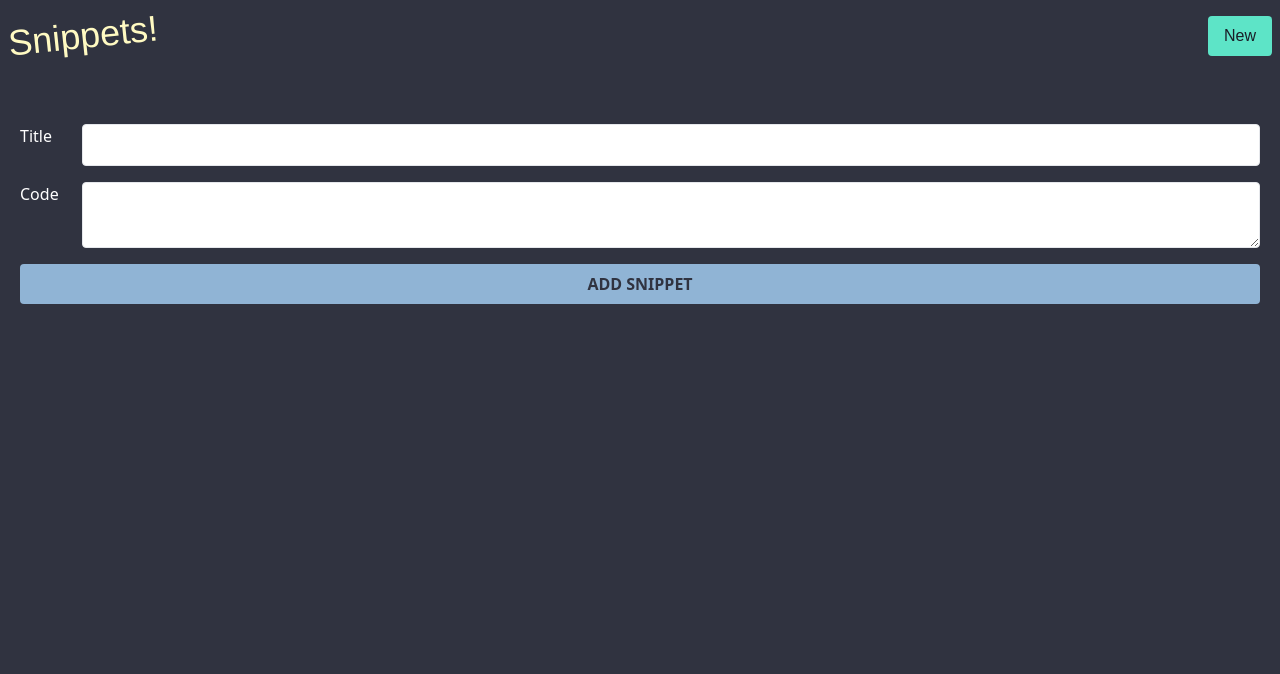
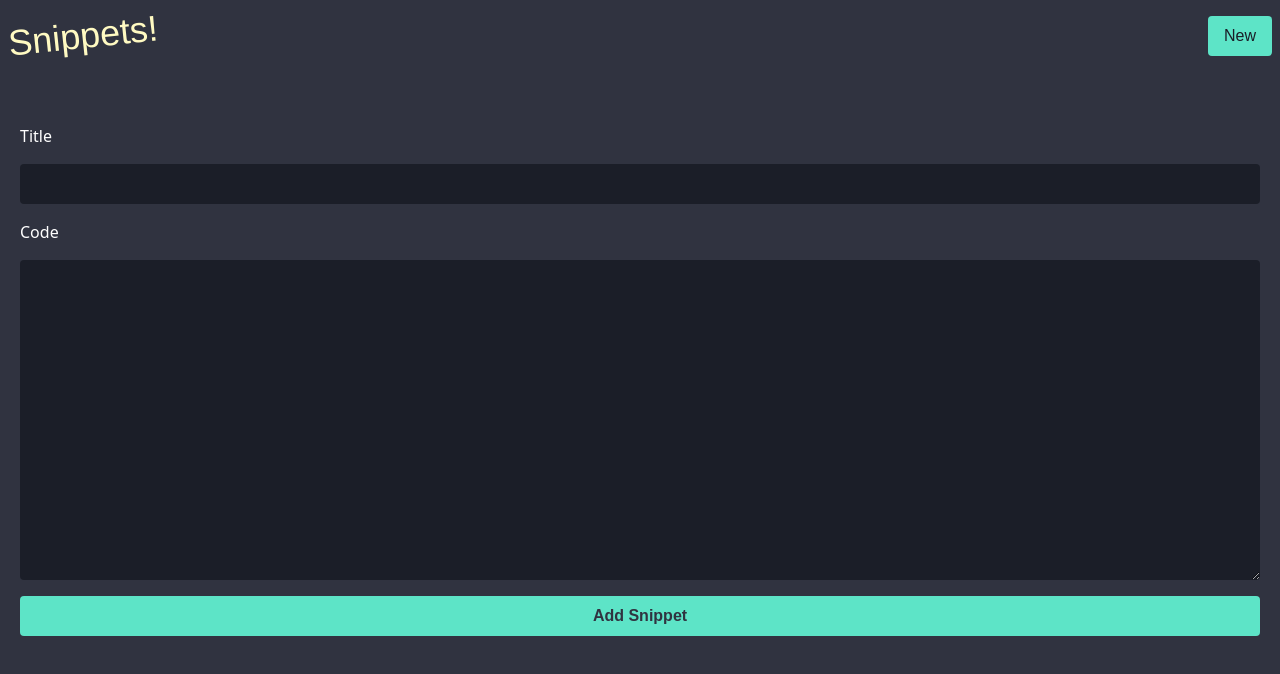
Before and after one commit to SmackSmash/grider-snippets, a Next.js app: page /snippets/new in a window 1280 px wide. Shown: the top 674 px of the page. Built offline with nearby package versions, Linux system fonts and the light colour scheme; a web font is replaced by a local one.

Commit message:
A little styling

```diff
--- a/src/app/snippets/new/page.tsx
+++ b/src/app/snippets/new/page.tsx
@@ -13,24 +13,19 @@ export default function SnippetCreatePage() {
   return (
     <form className='font-sans' action={createSnippet}>
       <div className='flex flex-col gap-4 p-3'>
-        <div className='flex gap-4'>
-          <label className='w-12' htmlFor='title'>
-            Title
-          </label>
-          <input
-            className='w-full rounded border p-2 text-poimandres-blackslate'
-            type='text'
-            name='title'
-          />
-        </div>
-        <div className='flex gap-4'>
-          <label className='w-12' htmlFor='code'>
-            Code
-          </label>
-          <textarea className='w-full rounded border p-2 text-poimandres-blackslate' name='code' />
-        </div>
+        <label htmlFor='title'>Title</label>
+        <input
+          className='w-full rounded border border-none bg-poimandres-blackslate p-2 font-mono text-poimandres-white outline-none'
+          type='text'
+          name='title'
+        />
+        <label htmlFor='code'>Code</label>
+        <textarea
+          className='min-h-80 w-full rounded border border-none bg-poimandres-blackslate p-2 font-mono text-poimandres-white outline-none'
+          name='code'
+        />
         <button
-          className='rounded bg-poimandres-darkblue p-2 font-bold uppercase text-poimandres-darkslate hover:text-poimandres-white'
+          className='rounded bg-poimandres-lightgreen p-2 font-poetsen font-bold text-poimandres-darkslate'
           type='submit'
         >
           Add Snippet
```
